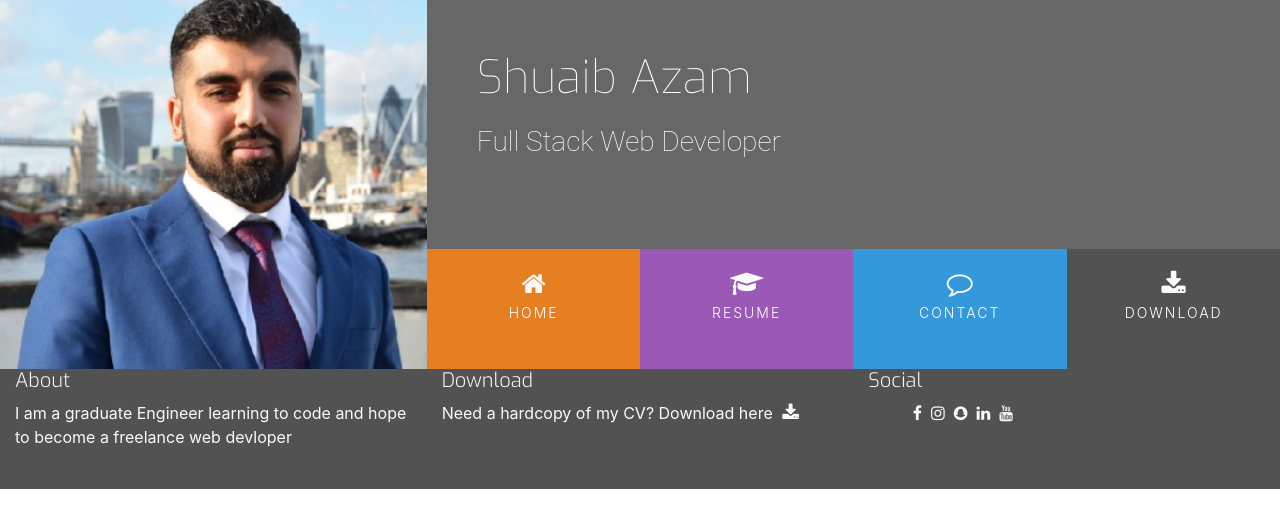
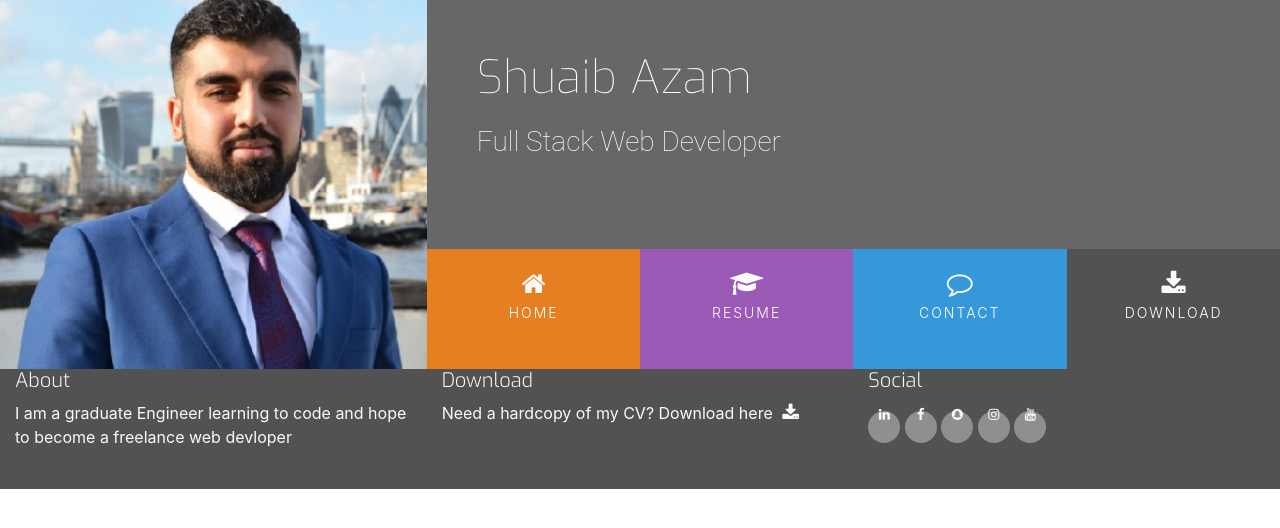
Before and after one commit to Shazam1995/Online-Resume, a plain HTML site: page index.html in a window 1280 px wide. Drawn offline with nearby package versions, Linux system fonts and the light colour scheme.

Commit message:
Need Help on social links

```diff
--- a/assets/css/style.css
+++ b/assets/css/style.css
@@ -176,7 +176,7 @@ footer {
 .social-links li a i {
     width: 32px;
     height: 32px;
-    padding: 12px,0px;
+    padding: 0px;
     border-radius: 50%;
     font-size: 13px;
     line-height: 7px;
--- a/index.html
+++ b/index.html
@@ -69,31 +69,43 @@
    </div>
    <div class="col-sm-4">
       <h5 class="upppercase general-sub" >Social</h5>
-      <ul>
-         <li class="list-inline-item"> </li>
-           <a href="#" target="_blank"> </a>
+      <ul class="list-inline social-links" >
+         <li class="list-inline-item">
+           <a href="#" target="_blank">
+            <i class="fa fa-linkedin" aria-hidden="true" > </i>
+             <span class="sr-only">linkedin</span>
+           </a>
+         </li>
+
+         <li class="list-inline-item">
+           <a href="#" target="_blank">
             <i class="fa fa-facebook" aria-hidden="true" > </i>
              <span class="sr-only">Facebook</span>
+           </a>
+         </li>
 
-         <li class="list-inline-item"> </li>
-           <a href="#" target="_blank"> </a>
+         <li class="list-inline-item">
+           <a href="#" target="_blank">
+            <i class="fa fa-snapchat" aria-hidden="true" > </i>
+             <span class="sr-only">snapchat</span>
+           </a>
+         </li>
+
+         <li class="list-inline-item">
+           <a href="#" target="_blank">
             <i class="fa fa-instagram" aria-hidden="true" > </i>
              <span class="sr-only">instagram</span>
+           </a>
+         </li>
 
-         <li class="list-inline-item"> </li>
-           <a href="#" target="_blank"> </a>
-            <i class="fa fa-snapchat" aria-hidden="true" > </i>
-             <span class="sr-only">snapchat</span>
-
-         <li class="list-inline-item"> </li>
-           <a href="#" target="_blank"> </a>
-            <i class="fa fa-linkedin" aria-hidden="true" > </i>
-             <span class="sr-only">linkedin</span>
-
-         <li class="list-inline-item"> </li>
-           <a href="#" target="_blank"> </a>
+         <li class="list-inline-item">
+           <a href="#" target="_blank">
             <i class="fa fa-youtube" aria-hidden="true" > </i>
              <span class="sr-only">youtube</span>
+           </a>
+         </li>
+
+
       </ul>
    </div>
 </div>
```
